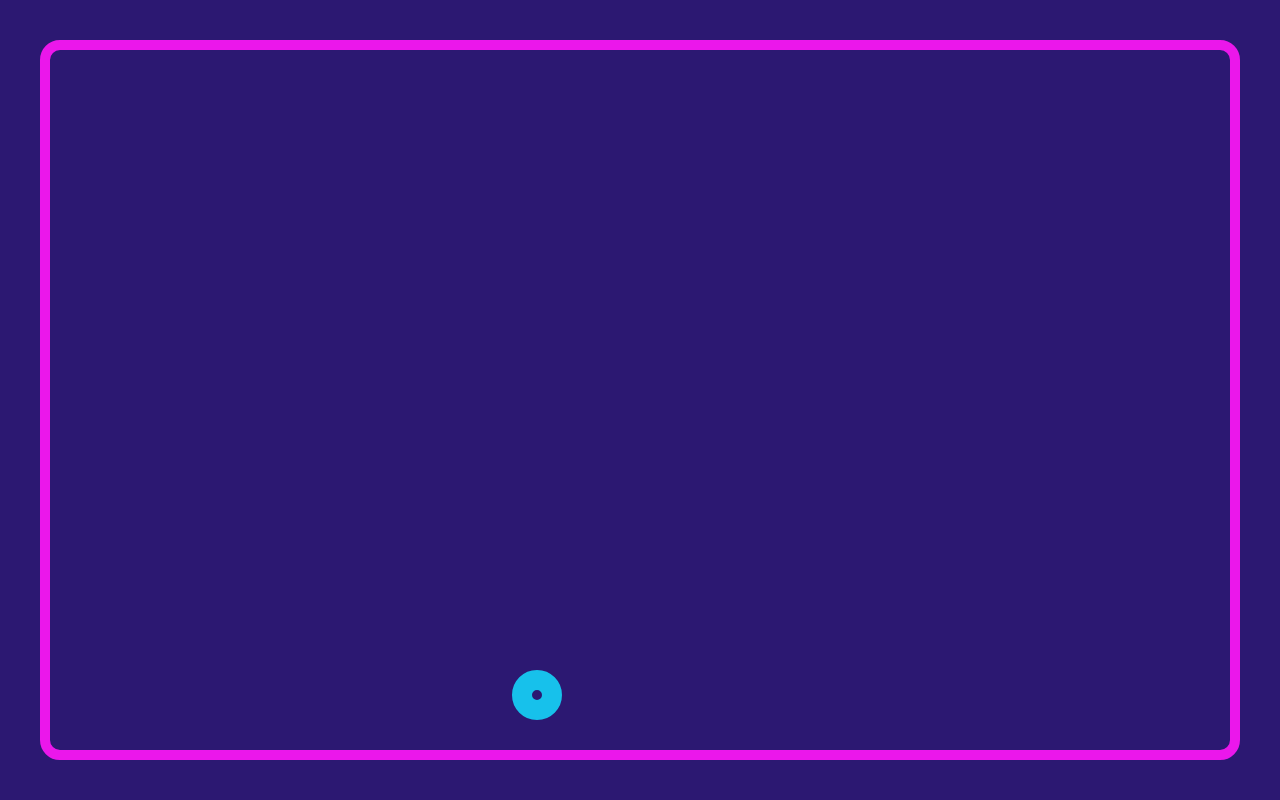
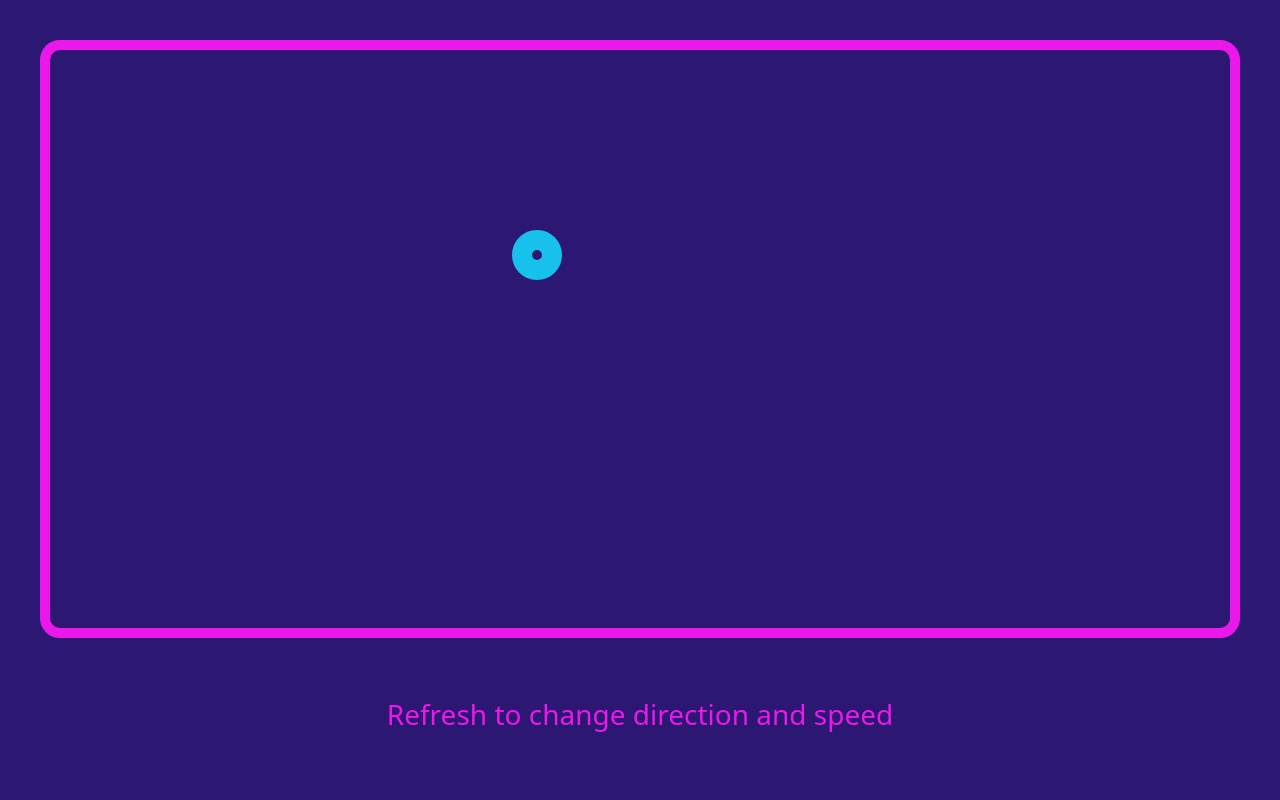
Before and after one commit to aSwanting/bouncing-circle-v2, a plain HTML site: page index.html in a window 1280 px wide. Drawn offline with nearby package versions, Linux system fonts and the light colour scheme.

Commit message:
fix: moved bg color to app, instructions bottom

```diff
--- a/css/style.css
+++ b/css/style.css
@@ -1,4 +1,5 @@
 .app {
+    background-color: rgb(44, 24, 114);
     height: 100vh;
     overflow: hidden;
     display: flex;
@@ -6,9 +7,10 @@
 }
 
 .app-body {
-    background-color: rgb(44, 24, 114);
+
     flex-grow: 1;
     padding: 50px;
+
 }
 
 .test-box {
@@ -31,9 +33,10 @@
 }
 
 .app-toolbar {
-    background-color: rgb(29, 51, 44);
     flex-shrink: 0;
-    padding: 50px;
+    text-align: center;
+    padding: 20px;
+    color: rgb(235, 23, 235);
 }
 
 
--- a/index.html
+++ b/index.html
@@ -1,5 +1,6 @@
 <!DOCTYPE html>
 <html lang="en">
+
 <head>
     <meta charset="UTF-8">
     <meta name="viewport" content="width=device-width, initial-scale=1.0">
@@ -8,13 +9,15 @@
     <link href="https://cdn.jsdelivr.net/npm/bootstrap@5.3.2/dist/css/bootstrap.min.css" rel="stylesheet"
         integrity="sha384-T3c6CoIi6uLrA9TneNEoa7RxnatzjcDSCmG1MXxSR1GAsXEV/Dwwykc2MPK8M2HN" crossorigin="anonymous">
 </head>
+
 <body class="!debug">
     <main class="app">
-<div class="app-body"></div>
-<!-- <div class="app-toolbar"></div> -->
+        <div class="app-body"></div>
+        <div class="app-toolbar"><h3 class="mb-5">Refresh to change direction and speed</h3></div>
     </main>
     <script src="./js/script.js"></script>
     <link href="https://cdn.jsdelivr.net/npm/bootstrap@5.3.2/dist/css/bootstrap.min.css" rel="stylesheet"
         integrity="sha384-T3c6CoIi6uLrA9TneNEoa7RxnatzjcDSCmG1MXxSR1GAsXEV/Dwwykc2MPK8M2HN" crossorigin="anonymous">
 </body>
+
 </html>
```
